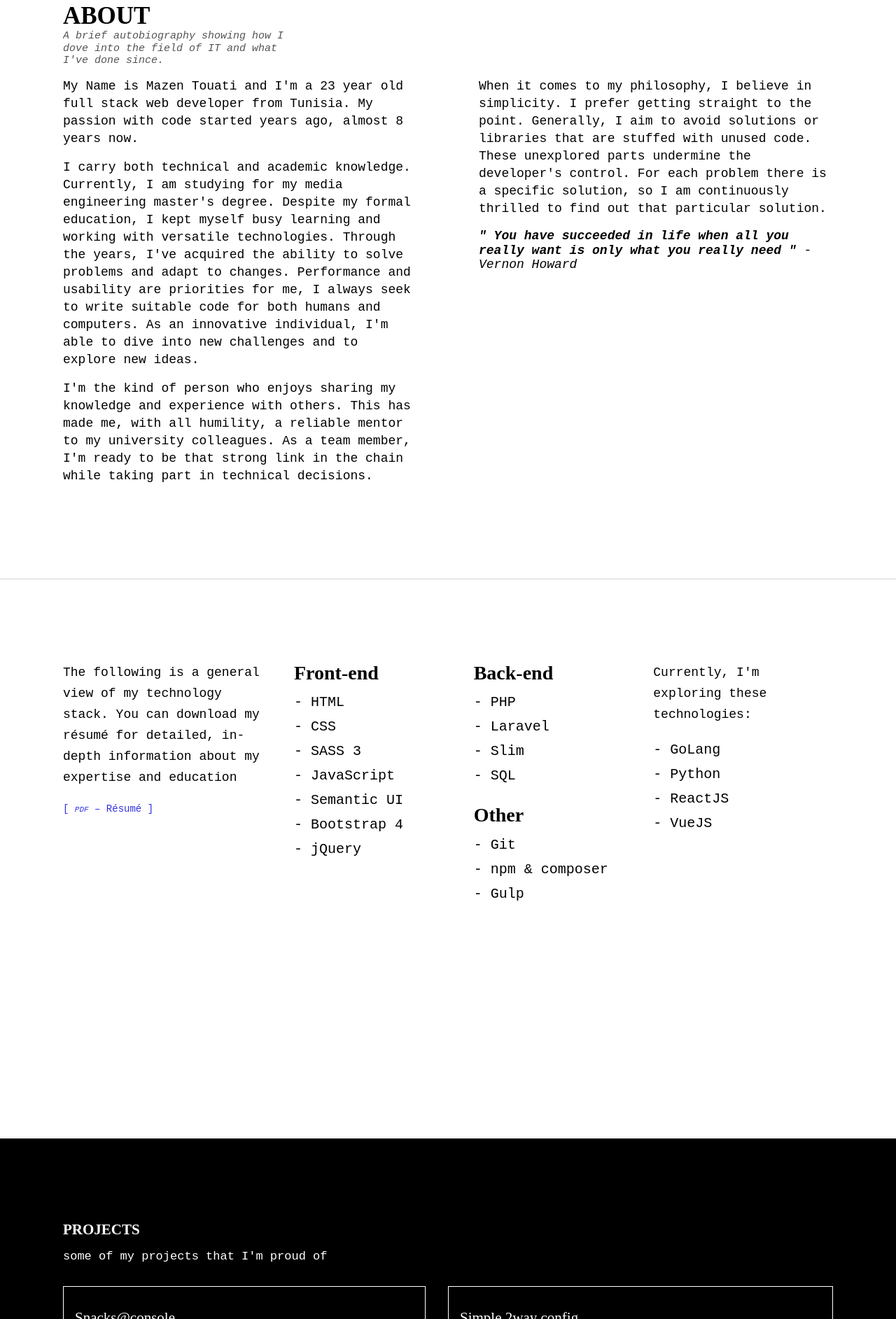
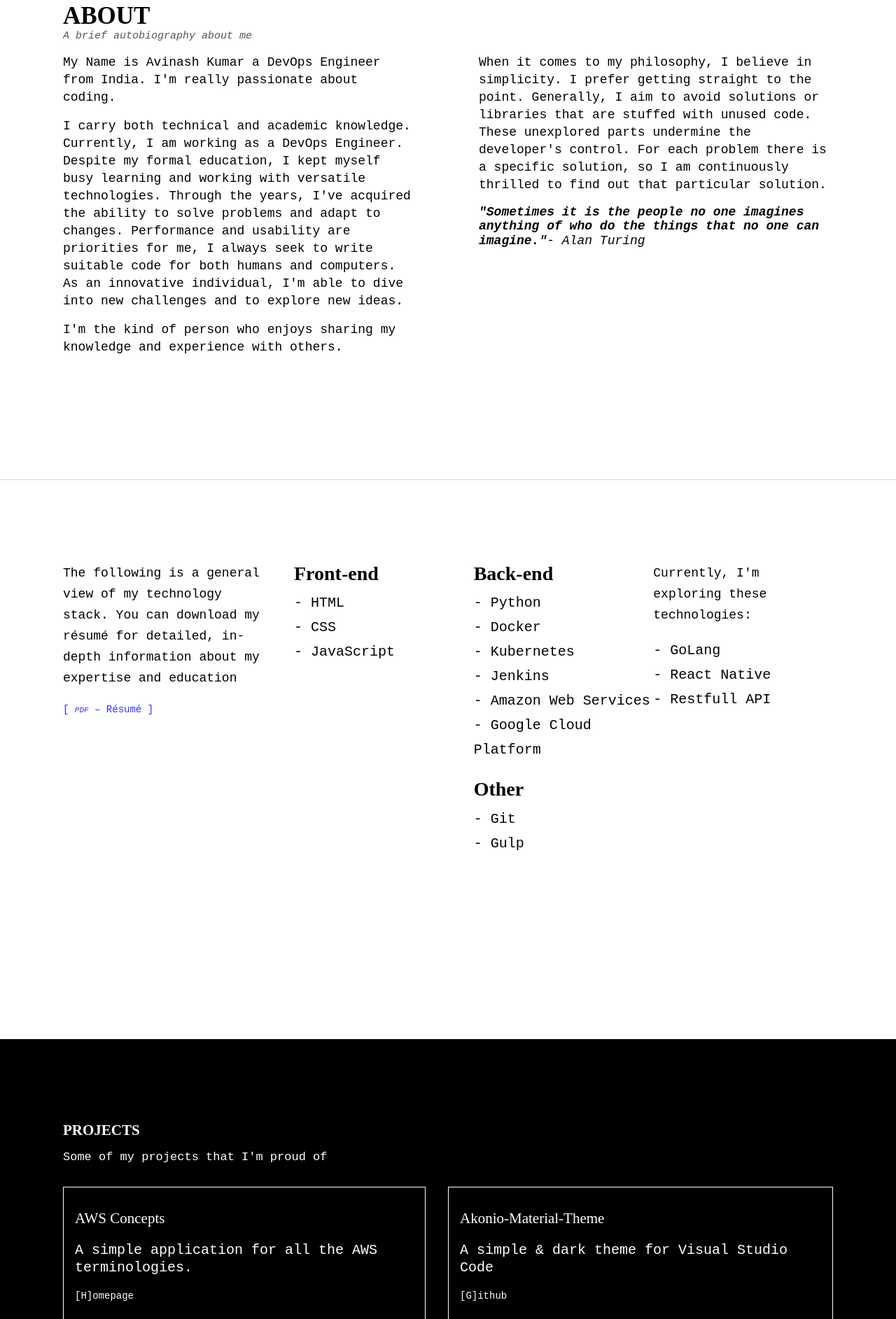
Before and after one commit to achilleslinux/achilleslinux.github.io, a plain HTML site: page index.html in a window 1280 px wide. Shown: the part 915-2800 px from the top of the page at 70% size. Drawn offline with Linux system fonts and the light colour scheme; a script that the page names is missing.

Commit message:
initial commit

```diff
--- a/index.html
+++ b/index.html
@@ -141,18 +141,19 @@
                 <div class="about">
                     <h2 class="about-title">About</h2>
                     <!-- <p class="about-smallIntroduction"><button id="about-version">[ shorter version ]</button></p> -->
-                    <p class="about-smallIntroduction">A brief autobiography showing how I dove into the field of IT and what I've done since.</p>
+                    <p class="about-smallIntroduction">A brief autobiography about me</p>
                     <div class="about-groups">
                         <div class="about-group">
-                            <p class="about-paragraph">My Name is Mazen Touati and I'm a 23 year old full stack web developer from Tunisia. My passion with code started years ago, almost 8 years now.</p>
-                            <p class="about-paragraph">I carry both technical and academic knowledge. Currently, I am studying for my media engineering master's degree. Despite my formal education, I kept myself busy learning and working with versatile technologies. Through the years, I've acquired the ability to solve problems and adapt to changes. Performance and usability are priorities for me, I always seek to write suitable code for both humans and computers. As an innovative individual, I'm able to dive into new challenges and to explore new ideas.</p>
-                            <p class="about-paragraph">I'm the kind of person who enjoys sharing my knowledge and experience with others. This has made me, with all humility, a reliable mentor to my university colleagues. As a team member, I'm ready to be that strong link in the chain while taking part in technical decisions.</p>
+                            <p class="about-paragraph">My Name is Avinash Kumar a DevOps Engineer from India. I'm really passionate about coding.</p>
+                            <p class="about-paragraph">I carry both technical and academic knowledge. Currently, I am working as a DevOps Engineer. Despite my formal education, I kept myself busy learning and working with versatile technologies. Through the years, I've acquired the ability to solve problems and adapt to changes. Performance and usability are priorities for me, I always seek to write suitable code for both humans and computers. As an innovative individual, I'm able to dive into new challenges and to explore new ideas.</p>
+                            <p class="about-paragraph">I'm the kind of person who enjoys sharing my knowledge and experience with others.</p>
                         </div>
                         <div class="about-group js-version-togglable">
                             <p class="about-paragraph">
                                 When it comes to my philosophy, I believe in simplicity. I prefer getting straight to the point. Generally, I aim to avoid solutions or libraries that are stuffed with unused code. These unexplored parts undermine the developer's control. For each problem there is a specific solution, so I am continuously thrilled to find out that particular solution.
                             </p>
-                            <blockquote>" You have succeeded in life when all you really want is only what you really need "<span> - Vernon Howard</span></blockquote>
+
+                            <blockquote>"Sometimes it is the people no one imagines anything of who do the things that no one can imagine."<span>- Alan Turing</span></blockquote>
                             <object class="js-signature about-signature" type="image/svg+xml" data="public/static/signature_animated.svg">
                                 <img src="public/static/signature.png" class="js-signature" alt="Mazen Touati full stack web developer signature">
                             </object>
@@ -183,25 +184,22 @@
                                 <ul class="qualification-list">
                                     <li>- HTML</li>
                                     <li>- CSS</li>
-                                    <li>- SASS 3</li>
                                     <li>- JavaScript</li>
-                                    <li>- Semantic UI</li>
-                                    <li>- Bootstrap 4</li>
-                                    <li>- jQuery</li>
                                 </ul>
                             </div>
                             <div class="qualifications-group">
                                 <h2 class="qualification-title">Back-end</h2>
                                 <ul class="qualification-list">
-                                    <li>- PHP</li>
-                                    <li>- Laravel</li>
-                                    <li>- Slim</li>
-                                    <li>- SQL</li>
+                                    <li>- Python</li>
+                                    <li>- Docker</li>
+                                    <li>- Kubernetes</li>
+                                    <li>- Jenkins</li>
+                                    <li>- Amazon Web Services</li>
+                                    <li>- Google Cloud Platform</li>
                                 </ul>
                                 <h2 class="qualification-title">Other</h2>
                                 <ul class="qualification-list">
                                     <li>- Git</li>
-                                    <li>- npm & composer</li>
                                     <li>- Gulp</li>
                                 </ul>
                             </div>
@@ -211,9 +209,8 @@
                                 </p>
                                 <ul class="qualification-list">
                                     <li>- GoLang</li>
-                                    <li>- Python</li>
-                                    <li>- ReactJS</li>
-                                    <li>- VueJS</li>
+                                    <li>- React Native</li>
+                                    <li>- Restfull API</li>
                                 </ul>
                             </div>
                         </div>
@@ -227,32 +224,32 @@
         <div class="container">
             <div class="projects">
                 <h2 class="projects-title">Projects</h2>
-                <p class="projects-paragraph">some of my projects that I'm proud of</p>
+                <p class="projects-paragraph">Some of my projects that I'm proud of</p>
                 <div class="projects-showcase">
                     <div class="project-wrapper">
                         <div class="project keyboard-bind-wrapper">
-                            <h3 class="project-title">Snacks@console</h3>
-                            <p class="project-description">An intuitive browser-based console to run and save SQL queries.</p>
+                            <h3 class="project-title">AWS Concepts</h3>
+                            <p class="project-description">A simple application for all the AWS terminologies.</p>
                             <div class="project-links">
-                                <a href="https://mazentouati.github.io/snacksconsole" title="snacks console official website" class="keyboard-bind-key" data-key="h">[H]omepage</a><a href="https://github.com/mazentouati/snacks-console" title="snacks console github page" class="keyboard-bind-key" data-key="g">[G]ithub</a>
+                                <a href="https://play.google.com/store/apps/details?id=com.aws&hl=en_US" title="aws concepts" class="keyboard-bind-key" data-key="h">[H]omepage</a>
                             </div>
                         </div>
                     </div>
                     <div class="project-wrapper">
                         <div class="project keyboard-bind-wrapper">
-                            <h3 class="project-title">Simple 2way config</h3>
-                            <p class="project-description">Simple 2 way (read/write) php-based configuration.</p>
+                            <h3 class="project-title">Akonio-Material-Theme</h3>
+                            <p class="project-description">A simple & dark theme for Visual Studio Code</p>
                             <div class="project-links">
-                                <a href="https://github.com/mazentouati/simple-2way-config" title="Simple two way config" class="keyboard-bind-key" data-key="g">[G]ithub</a>
+                                <a href="https://github.com/achilleslinux/Akonio-Material-Theme" title="Akonio-Material-Theme" class="keyboard-bind-key" data-key="g">[G]ithub</a>
                             </div>
                         </div>
                     </div>
                     <div class="project-wrapper">
                         <div class="project keyboard-bind-wrapper">
-                            <h3 class="project-title">Touch Framework</h3>
-                            <p class="project-description">A lightweight css framework for creating web pages smoothly and quickly.</p>
+                            <h3 class="project-title">Apps in Python</h3>
+                            <p class="project-description">An intiative for all the application in Python.</p>
                             <div class="project-links">
-                                <a href="https://github.com/mazentouati/touch-css" title="Touch Framework" class="keyboard-bind-key" data-key="g">[G]ithub</a>
+                                <a href="https://github.com/achilleslinux/apps-in-python" title="Apps in Python" class="keyboard-bind-key" data-key="g">[G]ithub</a>
                             </div>
                         </div>
                     </div>
```
